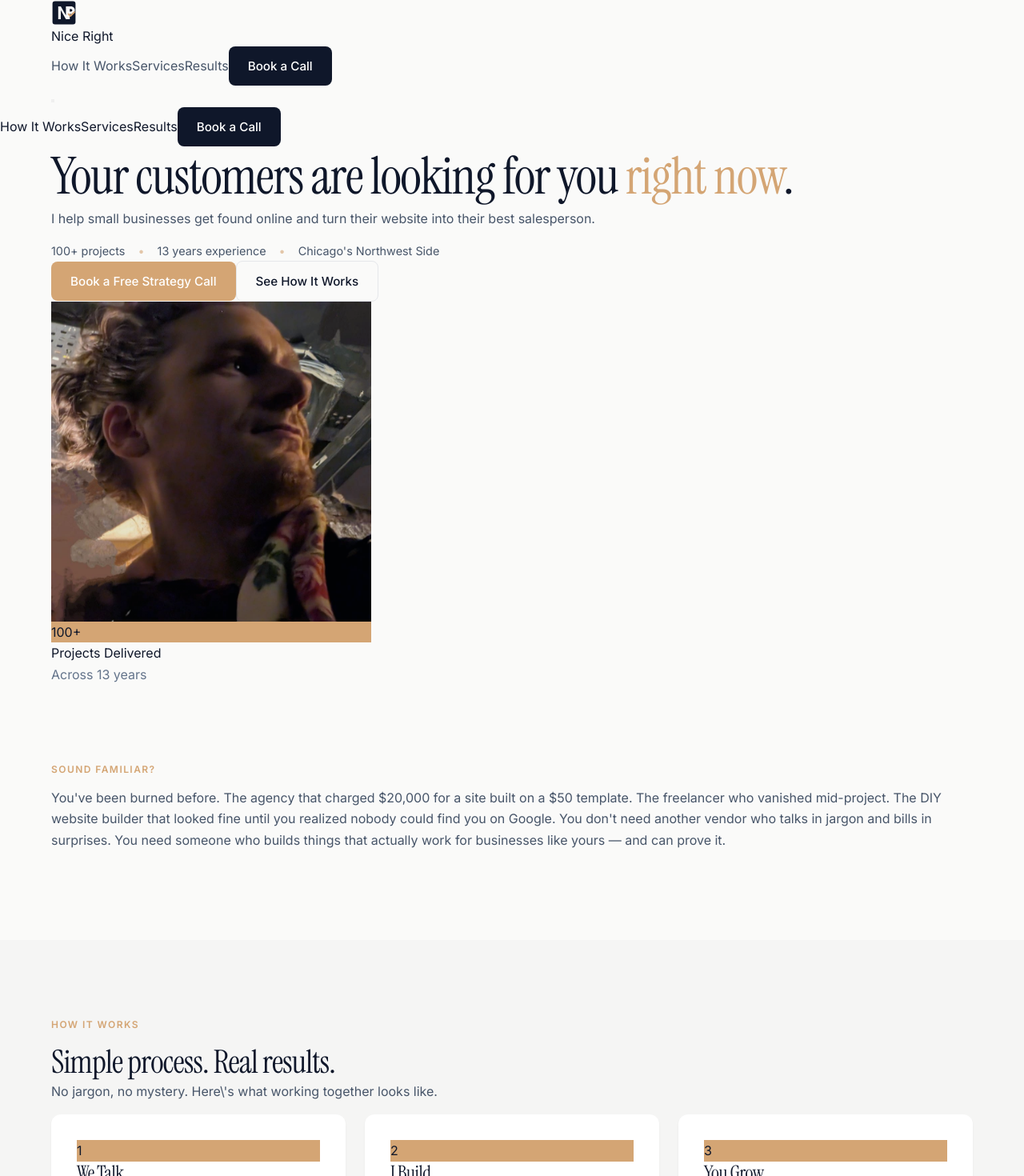
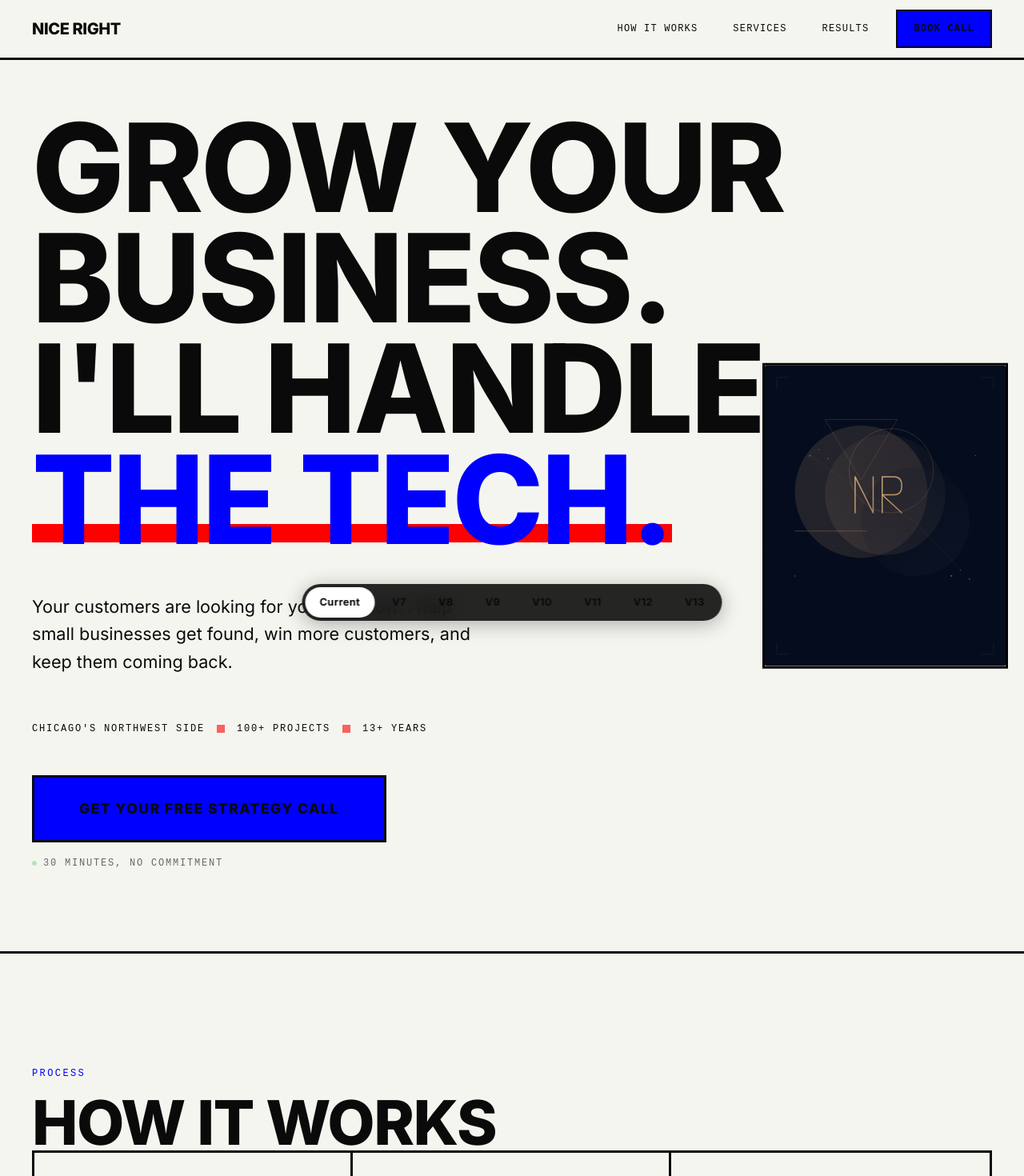
Before and after one commit to mrcn/nice-right, a Next.js app: page / in a window 1280 px wide. Shown: the top 1470 px of the page at 80% size. Built offline with nearby package versions, Linux system fonts and the light colour scheme.

Commit message:
Revert to v8.1 - working version

```diff
--- a/app/page.tsx
+++ b/app/page.tsx
@@ -1,29 +1,5 @@
-import Navigation from './new-site/sections/Navigation';
-import Hero from './new-site/sections/Hero';
-import Problem from './new-site/sections/Problem';
-import HowItWorks from './new-site/sections/HowItWorks';
-import Services from './new-site/sections/Services';
-import Results from './new-site/sections/Results';
-import Testimonials from './new-site/sections/Testimonials';
-import Pricing from './new-site/sections/Pricing';
-import About from './new-site/sections/About';
-import Contact from './new-site/sections/Contact';
-import Footer from './new-site/sections/Footer';
+import V81Page from './v8.1/page';
 
 export default function HomePage() {
-  return (
-    <main>
-      <Navigation />
-      <Hero />
-      <Problem />
-      <HowItWorks />
-      <Services />
-      <Results />
-      <Testimonials />
-      <Pricing />
-      <About />
-      <Contact />
-      <Footer />
-    </main>
-  );
+  return <V81Page />;
 }
```
